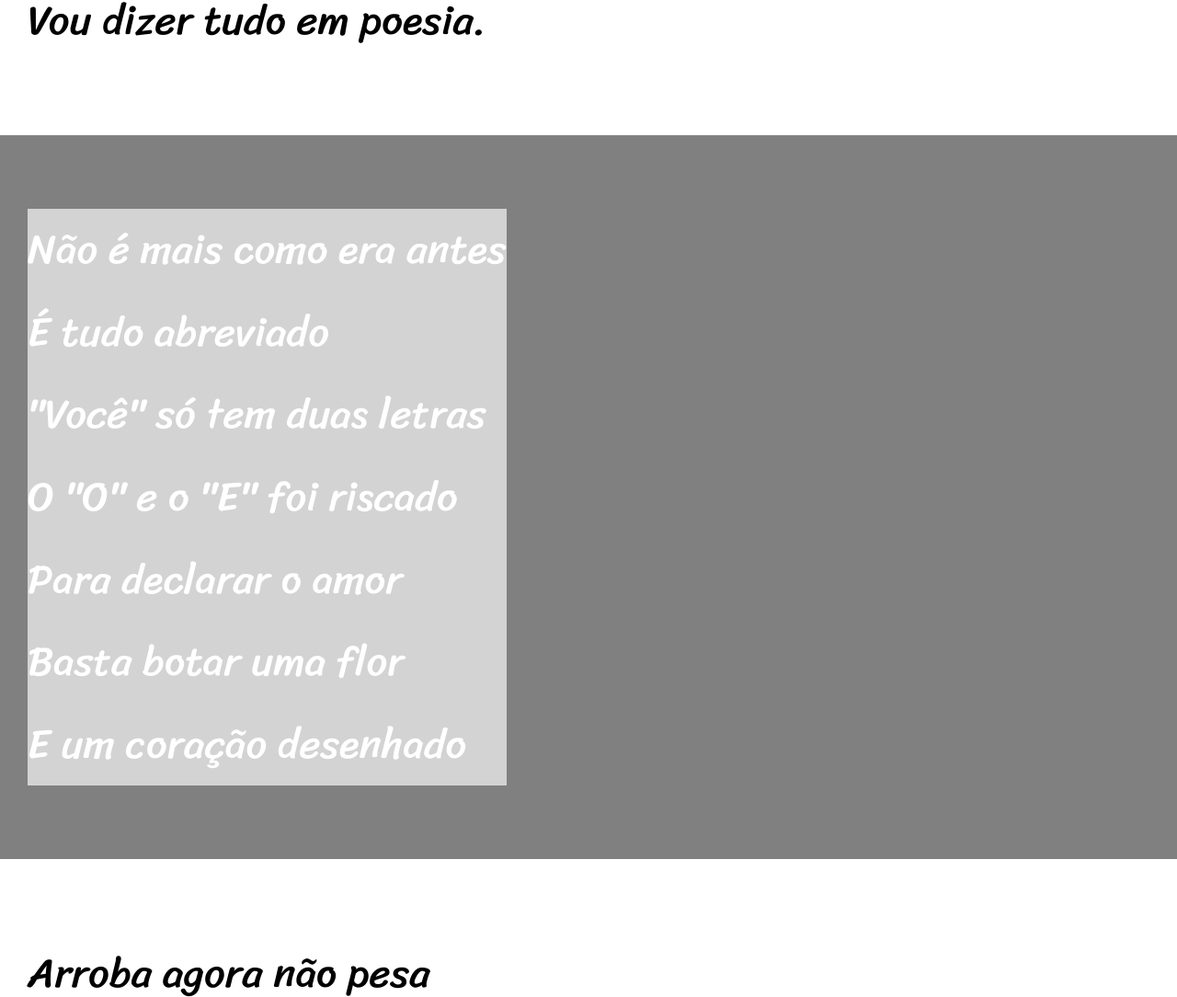
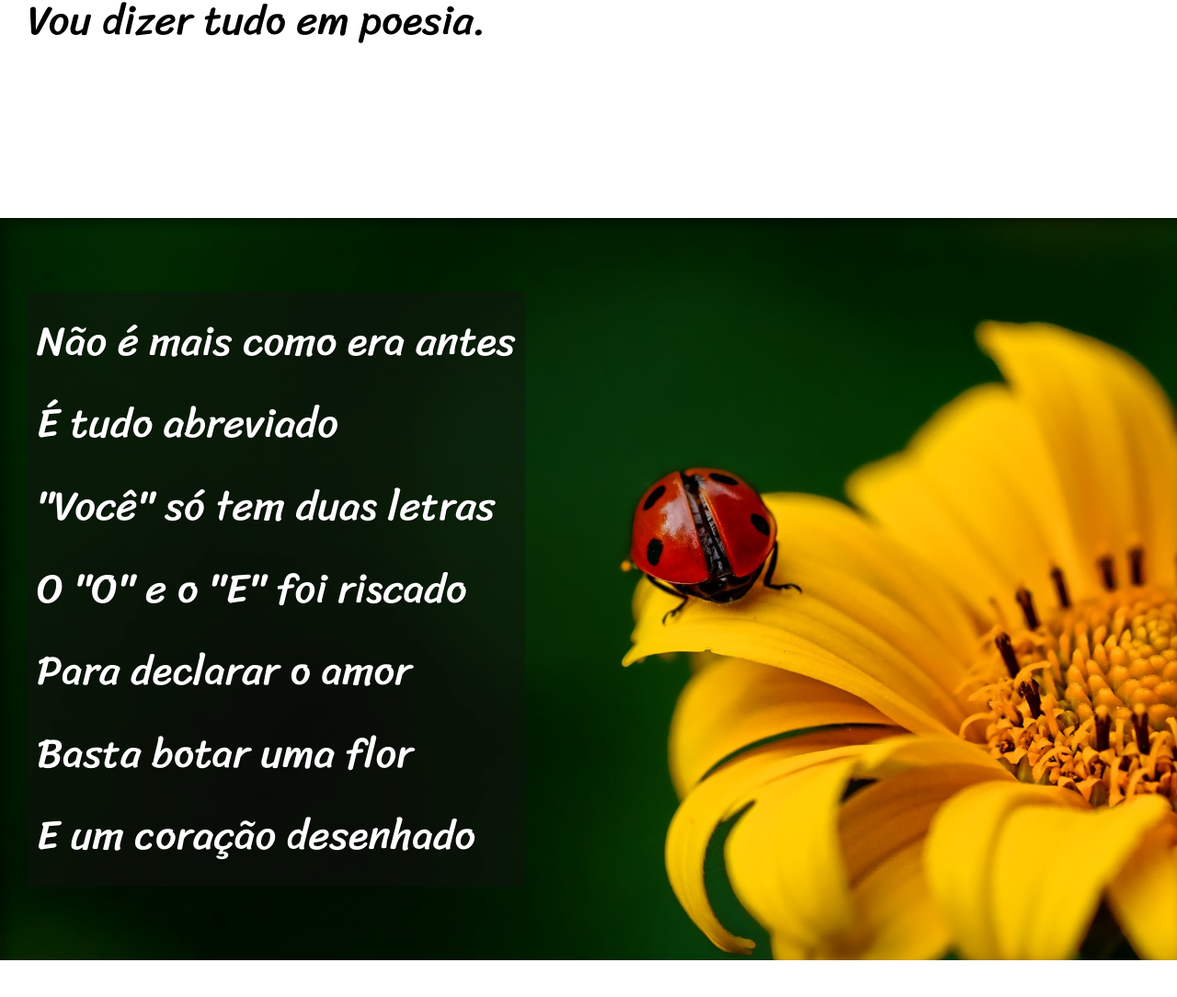
Before and after one commit to front-end-mendes/Html-e-css, a plain HTML site: page index.html in a window 1280 px wide. Shown: the part 900-1984 px from the top of the page at 92% size. Drawn offline with Linux system fonts and the light colour scheme.

Commit message:
site finalizado

```diff
--- a/index.html
+++ b/index.html
@@ -29,7 +29,7 @@
         </p>
       </section>
 
-      <section class="image">
+      <section class="image" id="img01">
         <p>
 
           Não é mais como era antes <br>
@@ -70,7 +70,7 @@
         </p>
       </section>
 
-      <section class="image">
+      <section class="image" id="img02">
           <p>
 
           Tenho saudade das cartas <br>
--- a/style.css
+++ b/style.css
@@ -56,6 +56,10 @@ section{
   font-size: 3.5vw;
 }
 
+section> p{
+  padding-bottom: 2em;
+}
+
 section.normal{
   background-color: white;
   color: black;
@@ -64,16 +68,28 @@ section.normal{
 section.image{
   background-color: gray;
   color: white;
+  box-shadow: inset 6px 6px 13px rgba(0, 0, 0, 0.403);
+  background-attachment: fixed;
 }
 
 section.image> p{
   display: inline-block;
-  background-color: lightgray;
+  background-color: rgba(19, 17, 17, 0.436);
+  text-shadow: 1px 1px 0px rgba(0, 0, 0, 0.395);
+  padding: 10px;
 }
 
+section#img01{
+  background-image: url(imagem/background001.jpg);
+  background-position: right center;
+  background-size: cover;
+}
 
-
-
+section#img02{
+  background-image: url(imagem/background002.jpg);
+  background-position: right center;
+  background-size: cover;
+}
 
 
 footer{
```
